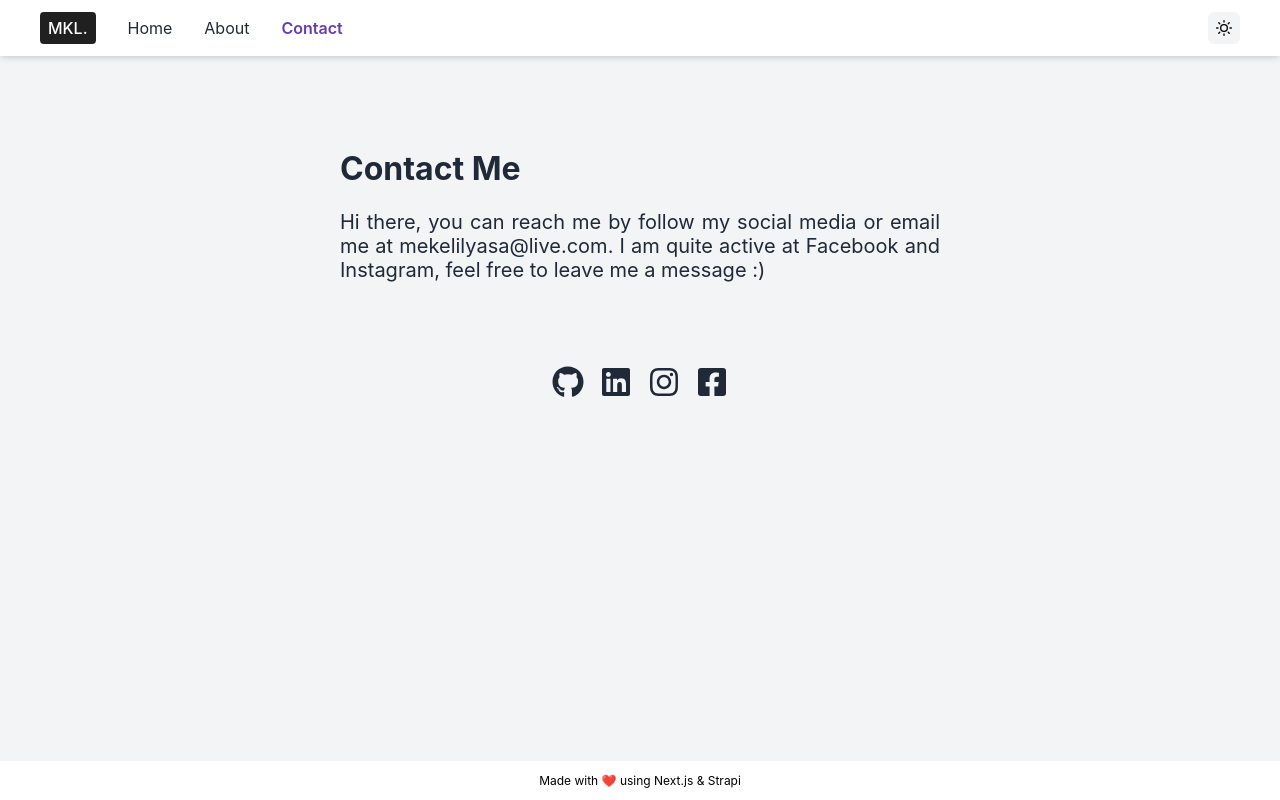
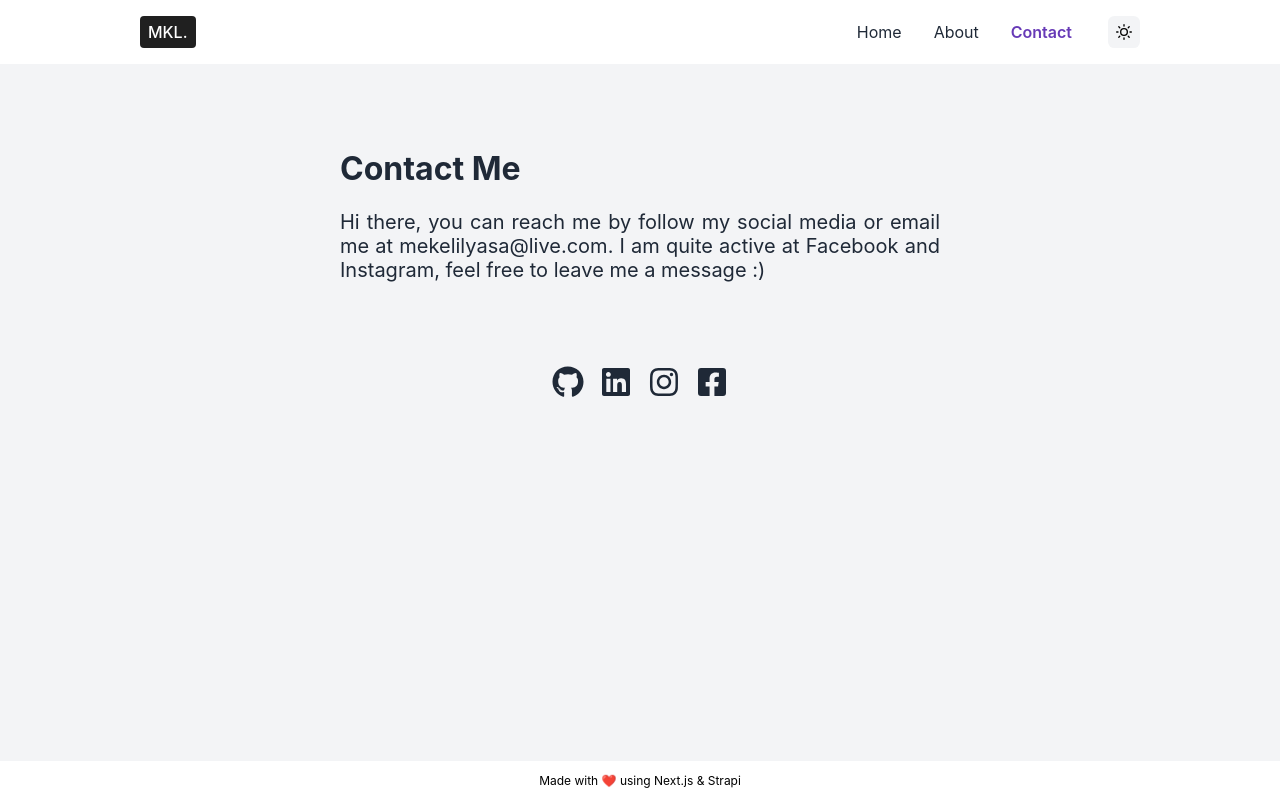
Before and after one commit to retr00exe/mekel.dev, a Next.js app: page /contact in a window 1280 px wide. Built offline with nearby package versions, Linux system fonts and the light colour scheme.

Commit message:
feat: change max width size and remove box shadow

```diff
--- a/components/index/Card.tsx
+++ b/components/index/Card.tsx
@@ -67,8 +67,6 @@ const CardWrapper = styled.div`
 	}
 	.card-container {
 		margin: 0 auto;
-		box-shadow: 0 4px 6px -1px rgba(0, 0, 0, 0.1),
-			0 2px 4px -1px rgba(0, 0, 0, 0.06);
 		border-radius: 0.75rem;
 		overflow: hidden;
 		@media (min-width: 768px) {
--- a/components/navbar/index.tsx
+++ b/components/navbar/index.tsx
@@ -8,45 +8,12 @@ import { FiSun, FiMoon } from 'react-icons/fi';
 import { fadeInDown } from '@core/utils/animate';
 import { navbar } from '@core/data/layout';
 
-interface Props {
-	active?: boolean;
-	title?: string;
-}
-
-const Navbar: React.FC<Props> = ({ active, title }: Props) => {
+const Navbar: React.FC = (): JSX.Element => {
 	const router = useRouter();
 	const { theme, setTheme } = useTheme();
 	return (
-		<NavbarItems
-			as={motion.nav}
-			exit={{ opacity: 0 }}
-			initial="initial"
-			animate="animate"
-			className="container"
-		>
-			{active ? (
-				/**
-				 * Show post title when scrooling
-				 */
-				<motion.div variants={fadeInDown}>
-					<p
-						onClick={() =>
-							window.scroll({
-								top: 0,
-								left: 0,
-								behavior: 'smooth',
-							})
-						}
-						style={{ overflow: 'hidden' }}
-					>
-						{title}
-					</p>
-				</motion.div>
-			) : (
-				/**
-				 * Show default navbar
-				 */
-				<>
+		<NavbarItems as={motion.nav} exit={{ opacity: 0 }} initial="initial" animate="animate">
+			<div className="container">
 				<motion.span variants={fadeInDown} className="nav-logo">
 					<Link href="/">
 						<a>MKL.</a>
@@ -56,15 +23,11 @@ const Navbar: React.FC<Props> = ({ active, title }: Props) => {
 					{navbar.map((page, i) => (
 						<li className="nav-link" key={i}>
 							<Link href={page.href}>
-									<a className={router.pathname === page.href ? 'active' : ''}>
-										{page.title}
-									</a>
+								<a className={router.pathname === page.href ? 'active' : ''}>{page.title}</a>
 							</Link>
 						</li>
 					))}
 				</motion.ul>
-				</>
-			)}
 				<motion.span
 					variants={fadeInDown}
 					className="theme-toogle"
@@ -72,26 +35,31 @@ const Navbar: React.FC<Props> = ({ active, title }: Props) => {
 				>
 					{theme === 'light' ? <FiMoon /> : <FiSun />}
 				</motion.span>
+			</div>
 		</NavbarItems>
 	);
 };
 
 const NavbarItems = styled(motion.nav)`
 	width: 100%;
-	height: 3.5rem;
+	height: 4rem;
 	position: fixed;
 	top: 0;
 	background-color: var(--navColor);
 	padding: 0 40px;
+	z-index: 100;
+	transition-duration: 0.6s;
+	transition-timing-function: ease-in-out;
+	justify-content: space-between;
+	.container {
+		height: 100%;
+		width: 100%;
+		max-width: 1000px;
+		margin: 0 auto;
 		display: flex;
 		align-items: center;
-	justify-content: center;
-	z-index: 999;
-	box-shadow: 0 4px 6px -1px rgba(0, 0, 0, 0.1),
-		0 2px 4px -1px rgba(0, 0, 0, 0.06);
-	transition-duration: 0.6s;
-	transition-timing-function: ease;
 		justify-content: space-between;
+	}
 	p {
 		font-weight: 500;
 		cursor: pointer;
@@ -125,7 +93,7 @@ const NavbarItems = styled(motion.nav)`
 	}
 	.link-container {
 		display: flex;
-		margin-right: auto;
+		margin-left: auto;
 		align-items: center;
 		padding-inline-start: 0 !important;
 		@media (max-width: 768px) {
--- a/pages/post/[slug].tsx
+++ b/pages/post/[slug].tsx
@@ -73,7 +73,7 @@ const PostWrapper = styled(motion.div)`
 	transition-duration: 0.6s;
 	transition-timing-function: ease;
 	width: 100%;
-	max-width: 800px;
+	max-width: 1000px;
 	padding: 4rem 2rem 2rem 2rem;
 	font-size: 1.15rem;
 	.header-container {
@@ -84,8 +84,7 @@ const PostWrapper = styled(motion.div)`
 	}
 	.content {
 		color: var(--colorPrimary);
-		text-align: justify;
-		line-height: 1.6;
+		line-height: 1.9;
 	}
 `;
 
```
Also changed, not shown: 1 other file (tests, documents, lock files or other folders). Lines whose indentation alone changed are shown as unchanged.
